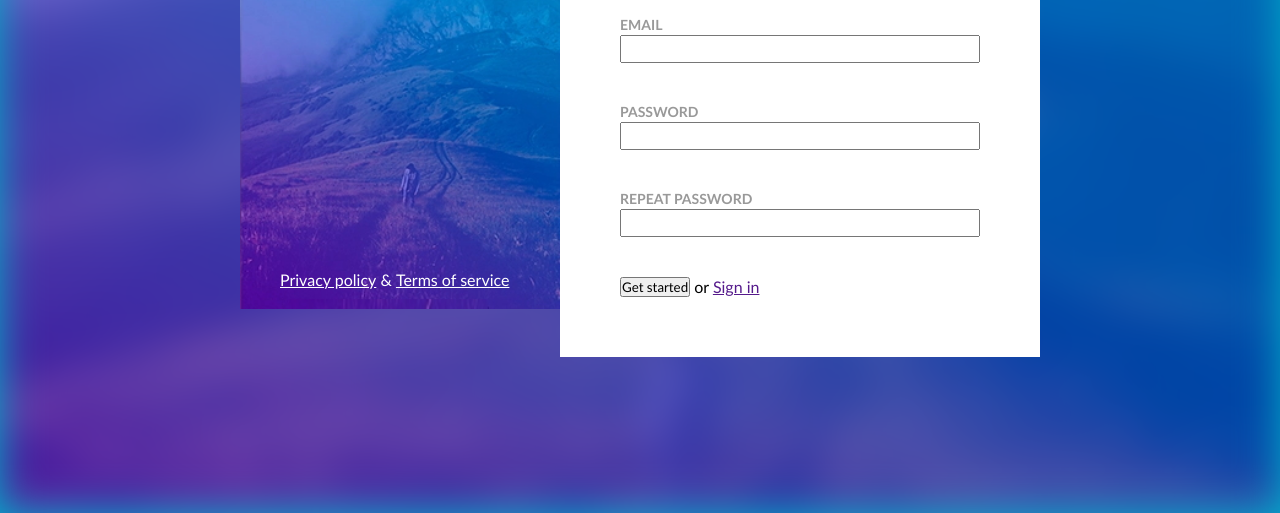
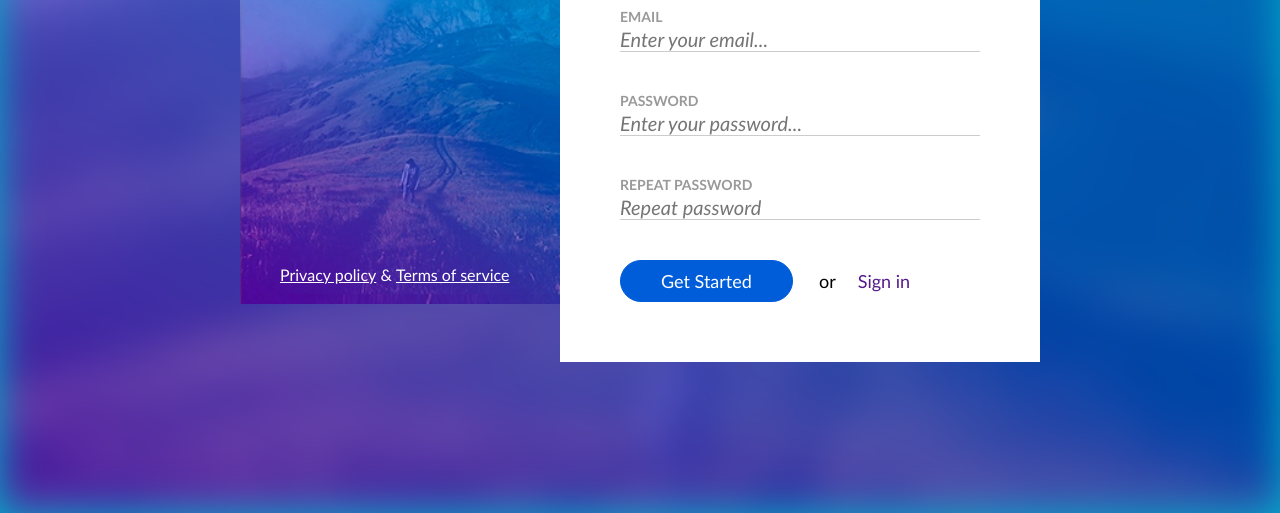
Before and after one commit to MarijusIL/5-forma, a plain HTML site: page index.html in a window 1280 px wide. Shown: the part 287-800 px from the top of the page. Drawn offline with Linux system fonts and the light colour scheme.

Commit message:
design fixes

```diff
--- /dev/null
+++ b/css/form.css
@@ -0,0 +1,76 @@
+.form {
+  display: inline-block;
+  width: 100%;
+}
+
+.form-row {
+  display: inline-block;
+  width: 100%;
+}
+
+.form-row + .form-row {
+  margin-top: 40px;
+}
+
+label {
+  display: inline-block;
+  width: 100%;
+  color: #999;
+  text-transform: uppercase;
+  font-weight: bold;
+  font-size: 14px;
+}
+
+input {
+  display: inline-block;
+  width: 100%;
+  font-size: 20px;
+  border: none;
+  border-bottom: 1px solid #ccc;
+}
+
+input::placeholder {
+  font-style: italic;
+}
+
+input:focus {
+    outline: 2px solid #005dda;
+}
+
+button {
+  padding: 10px;
+  padding-left: 40px;
+  padding-right: 40px;
+  font-size: 18px;
+  line-height: 20px;
+  color: white;
+  text-transform: capitalize;
+  background-color: #005dda;
+  border: 1px solid #005dda;
+  border-radius: 21px;
+}
+
+button :hover {
+  cursor: pointer;
+  background-color: #024eb3;
+}
+
+.form-row > span {
+  display: inline-block;
+  padding: 11px;
+  line-height: 20px;
+  margin-left: 11px;
+  font-size: 18px;
+}
+
+.form-row > a {
+  display: inline-block;
+  padding: 11px;
+  text-decoration: none;
+  line-height: 20px;
+  font-size: 18px;
+}
+.form-row > a:hover {
+  color: red;
+  text-decoration: underline;
+}
--- a/css/main.css
+++ b/css/main.css
@@ -86,31 +86,16 @@ body {
   line-height: 54px;
 }
 
-.form {
+.form-row > span {
   display: inline-block;
-  width: 100%;
+  padding: 11px;
+  line-height: 20px;
+  margin-left: 11px;
 }
 
-.form-row {
+.form-row > a {
   display: inline-block;
-  width: 100%;
+  padding: 11px;
+  text-decoration: none;
+  line-height: 20px;
 }
-
-.form-row + .form-row {
-  margin-top: 40px;
-}
-
-label {
-  display: inline-block;
-  width: 100%;
-  color: #999;
-  text-transform: uppercase;
-  font-weight: bold;
-  font-size: 14px;
-}
-
-input {
-  display: inline-block;
-  width: 100%;
-  font-size: 20px;
-}
--- a/index.html
+++ b/index.html
@@ -5,6 +5,7 @@
     <meta http-equiv="X-UA-Compatible" content="IE=edge" />
     <meta name="viewport" content="width=device-width, initial-scale=1.0" />
     <link rel="stylesheet" href="./css/main.css" />
+    <link rel="stylesheet" href="./css/form.css">
     <title>Sign Up</title>
   </head>
   <body>
@@ -23,19 +24,19 @@
         <form class="form">
           <div class="form-row">
             <label for="username">Username</label>
-            <input id="username" type="text" required/>
+            <input id="username" type="text" required placeholder="Enter your username..."/>
           </div>
           <div class="form-row">
             <label for="email">Email</label>
-            <input id="email" type="email" required/>
+            <input id="email" type="email" required placeholder="Enter your email..."/>
           </div>
           <div class="form-row">
             <label for="password">Password</label>
-            <input id="password" type="password" required/>
+            <input id="password" type="password" required placeholder="Enter your password..."/>
           </div>
           <div class="form-row">
             <label for="re-pass">Repeat Password</label>
-            <input id="re-pass" type="password" required/>
+            <input id="re-pass" type="password" required placeholder="Repeat password"/>
           </div>
           <div class="form-row">
             <button type="submit">Get started</button>
```
